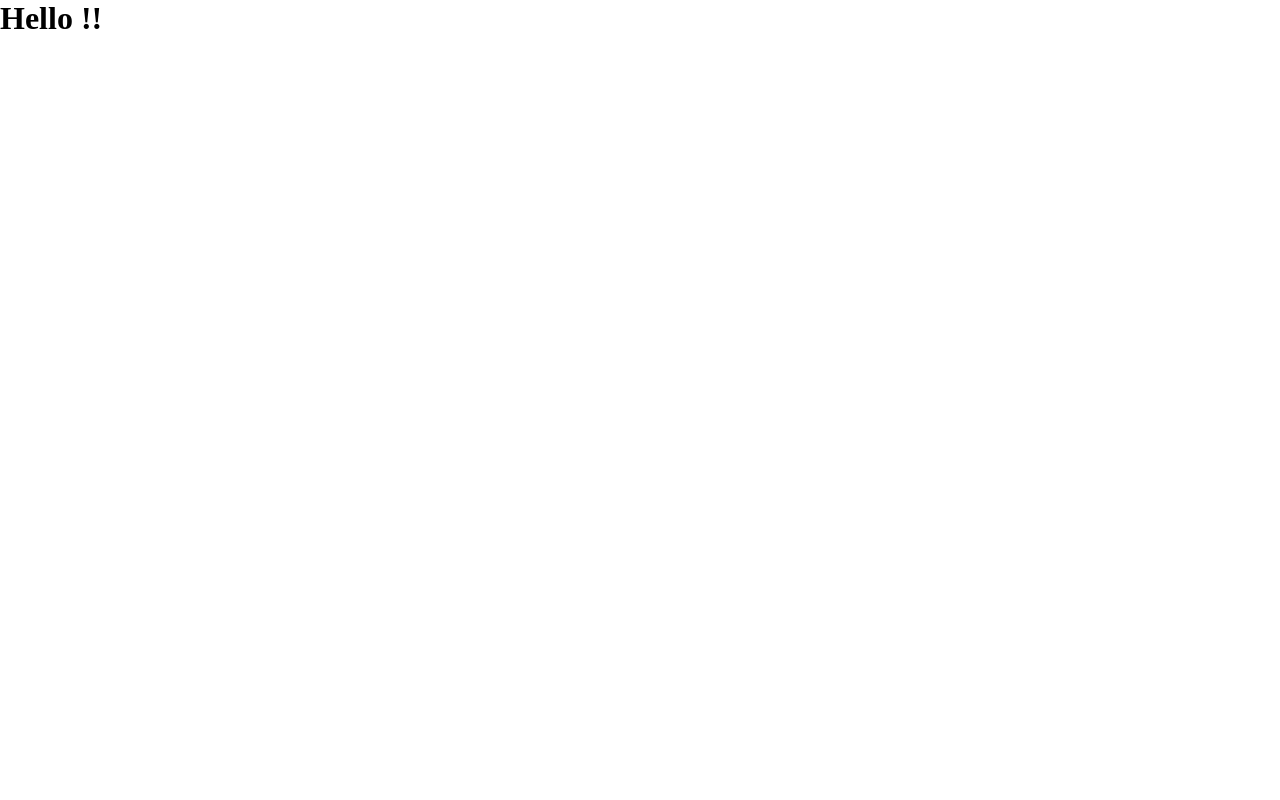
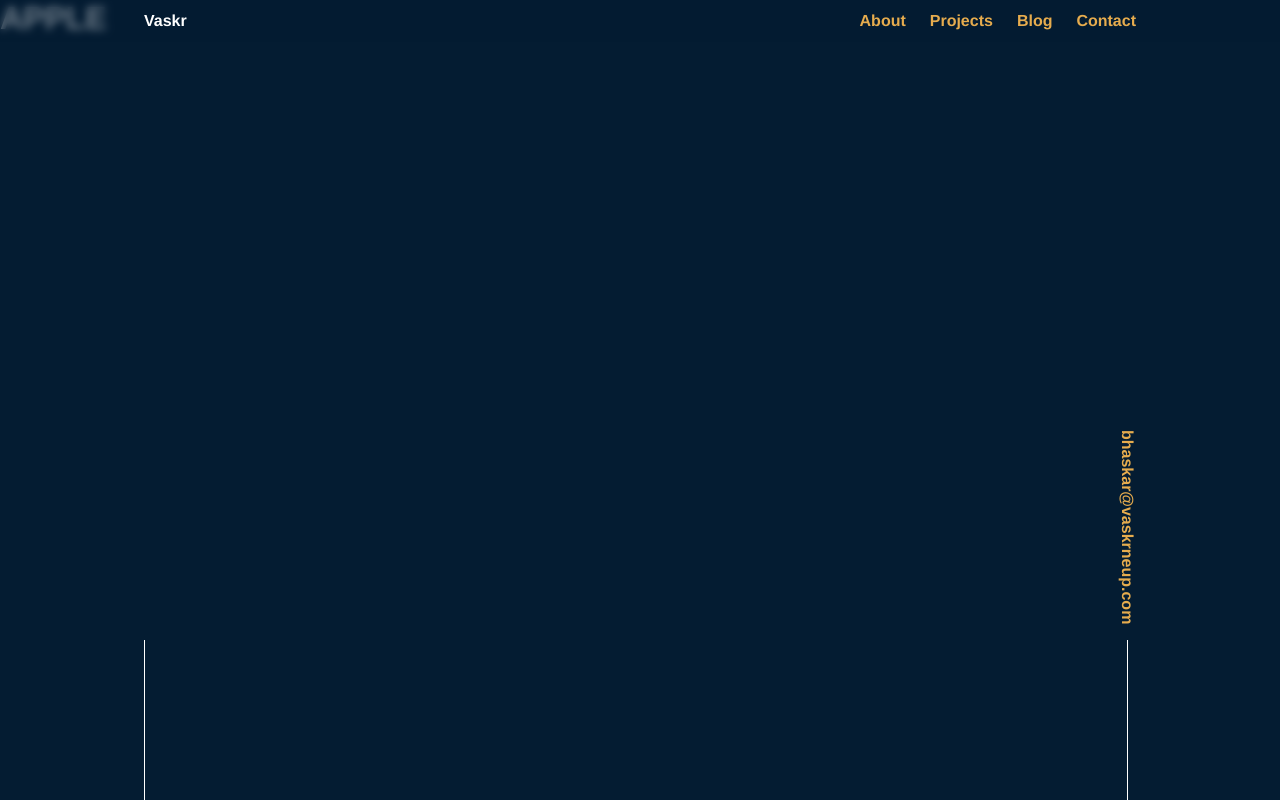
Before and after one commit to vaskrneup/main-fe, a React (Create React App) app: page / in a window 1280 px wide. Built offline with nearby package versions, Linux system fonts and the light colour scheme.

Commit message:
Initial navvbar portion complete !!

```diff
--- a/src/App.tsx
+++ b/src/App.tsx
@@ -1,7 +1,9 @@
+import { Home } from "./pages/Home";
+
 function App() {
   return (
     <div>
-      <h1>Hello !!</h1>
+      <Home />
     </div>
   );
 }
--- /dev/null
+++ b/src/components/Layout/datatypes.ts
@@ -0,0 +1,5 @@
+import React, { ReactNode } from "react";
+
+export interface layoutPropsDatatype {
+    children: ReactNode,
+}
--- /dev/null
+++ b/src/components/Layout/index.tsx
@@ -0,0 +1,11 @@
+import { Navbar } from "../Navbar"
+import { layoutPropsDatatype } from "./datatypes"
+
+export const Layout = (props: layoutPropsDatatype) => {
+    return (
+        <div className="layout">
+            <Navbar />
+            {props.children}
+        </div>
+    )
+}
--- /dev/null
+++ b/src/components/Navbar/index.css
@@ -0,0 +1,65 @@
+.navigation-section {
+	width: 100%;
+}
+
+.navbar-container {
+	backdrop-filter: blur(4px);
+	width: 100%;
+
+	position: fixed;
+	top: 0;
+	left: 0;
+
+	background-color: var(--navbar-background-color);
+}
+
+.navbar {
+	display: flex;
+	flex-direction: row;
+	justify-content: space-between;
+	align-items: center;
+}
+
+.logo-section {
+	padding: 0.75rem 0;
+}
+
+.navigation-link {
+	display: flex;
+	list-style: none;
+}
+
+.navigation-link li a {
+	padding: 0.75rem 0.75rem;
+}
+
+.navigation-link li:last-child a {
+	padding-right: 0;
+}
+
+.navigation-info-bottom {
+	width: 100%;
+	position: fixed;
+	width: 100%;
+	bottom: 0;
+}
+
+.navbar-bottom-section {
+	display: flex;
+	justify-content: space-between;
+	align-items: flex-end;
+}
+
+.navbar-bottom-detail {
+	display: flex;
+	flex-direction: row;
+	align-items: center;
+	writing-mode: vertical-lr;
+}
+
+.vertical-line {
+	margin-top: 1rem;
+	width: 1px;
+	height: 20vh;
+	background-color: var(--main-text-color);
+}
--- /dev/null
+++ b/src/components/Navbar/index.tsx
@@ -0,0 +1,41 @@
+import "./index.css";
+
+export const Navbar = () => {
+    return (
+        <div className="navigation-section">
+            <nav className="navbar-container">
+                <div className="container">
+                    <div className="navbar">
+                        <div className="logo-section">
+                            <h4>Vaskr</h4>
+                        </div>
+                        <ul className="navigation-link">
+                            <li><a href="#">About</a></li>
+                            <li><a href="#">Projects</a></li>
+                            <li><a href="#">Blog</a></li>
+                            <li><a href="#">Contact</a></li>
+                        </ul>
+                    </div>
+                </div>
+            </nav>
+            <div className="navigation-info-bottom">
+                <div className="container">
+                    <div className="navbar-bottom-section">
+                        <div className="navbar-bottom-detail">
+                            <span></span>
+                            <div className="vertical-line">
+                                &nbsp;
+                            </div>
+                        </div>
+                        <div className="navbar-bottom-detail">
+                            <a href="mailto:abc@example.com">bhaskar@vaskrneup.com</a>
+                            <div className="vertical-line">
+                                &nbsp;
+                            </div>
+                        </div>
+                    </div>
+                </div>
+            </div>
+        </div>
+    )
+}
--- a/src/index.css
+++ b/src/index.css
@@ -1,5 +1,43 @@
+:root {
+	--main-background-color: #041c32;
+	--navbar-background-color: #041c3295;
+
+	--link-color: #e6ac4e;
+	--link-hover-color: #e6ac4e;
+
+	--main-text-color: #ffffff;
+	--lighter-text-color: #aefeff;
+
+	--profile-pic-background-color: #064663;
+	--chips-background-color: #04293a;
+	--cards-background-color: #1a374d;
+	--input-field-background-color: #1a374d;
+	--input-field-placeholder-color: #b1d0e0;
+
+	--default-font: Helvetica, sans-serif;
+}
+
 * {
 	margin: 0;
 	padding: 0;
 	box-sizing: border-box;
+
+	color: var(--main-text-color);
+	font-family: var(--default-font);
 }
+
+html {
+	background-color: var(--main-background-color);
+}
+
+a {
+	color: var(--link-color);
+	text-decoration: none;
+	font-weight: 600;
+}
+
+.container {
+	max-width: 1024px;
+	margin: 0 auto;
+	padding: 0 1rem;
+}
--- /dev/null
+++ b/src/pages/Home/index.tsx
@@ -0,0 +1,12 @@
+import "./css/index.css";
+import { Layout } from "../../components/Layout";
+
+export const Home = () => {
+    return (
+        <Layout>
+            <div>
+                <h1>APPLE</h1>
+            </div>
+        </Layout>
+    )
+}
```
Also changed, not shown: src/components/Layout/index.css (added), src/pages/Home/css/index.css (added).
